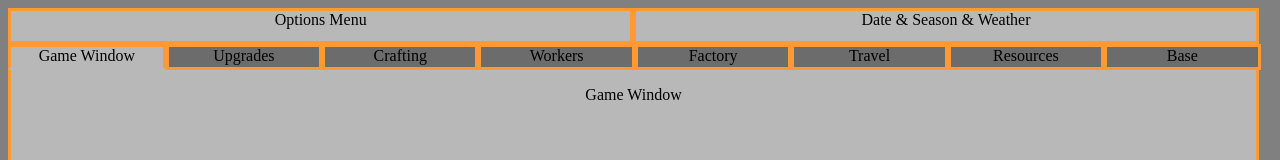
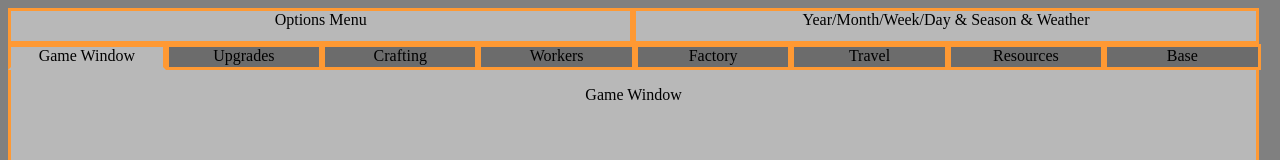
Before and after one commit to KhyruKats/ROB-The-Robot, a plain HTML site: page index.html in a window 1280 px wide. Shown: the top 160 px of the page. Drawn offline with Linux system fonts and the light colour scheme.

Commit message:
Stuff
Stuff

```diff
--- a/index.html
+++ b/index.html
@@ -12,7 +12,7 @@
 		</div>
 
 		<div class="Clock">
-			Date & Season & Weather
+			Year/Month/Week/Day & Season & Weather
 		</div>
 		<!--------------------------------------------------------------------------------------------->
 		<!--------------------------------------------------------------------------------------------->
```
